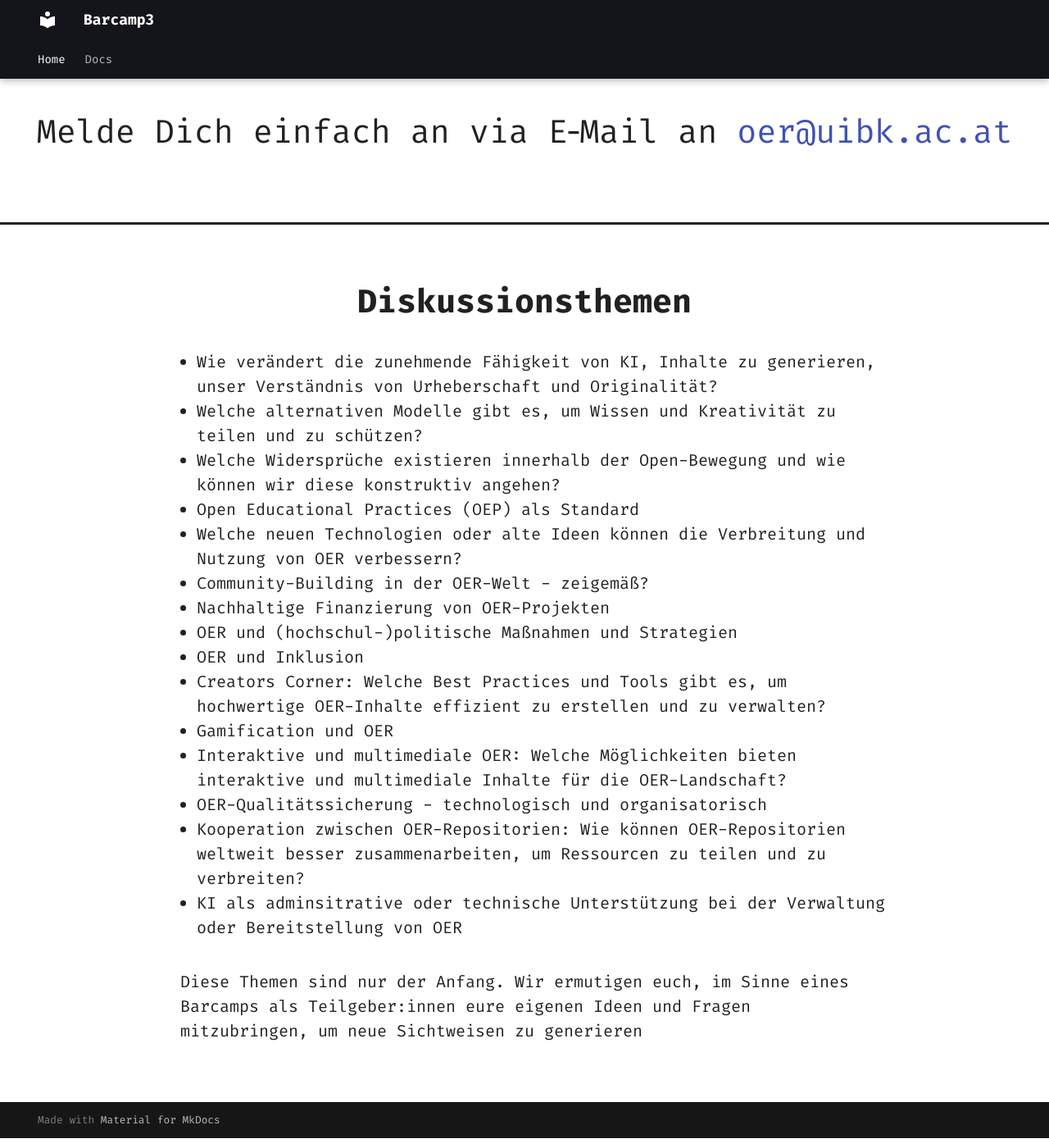
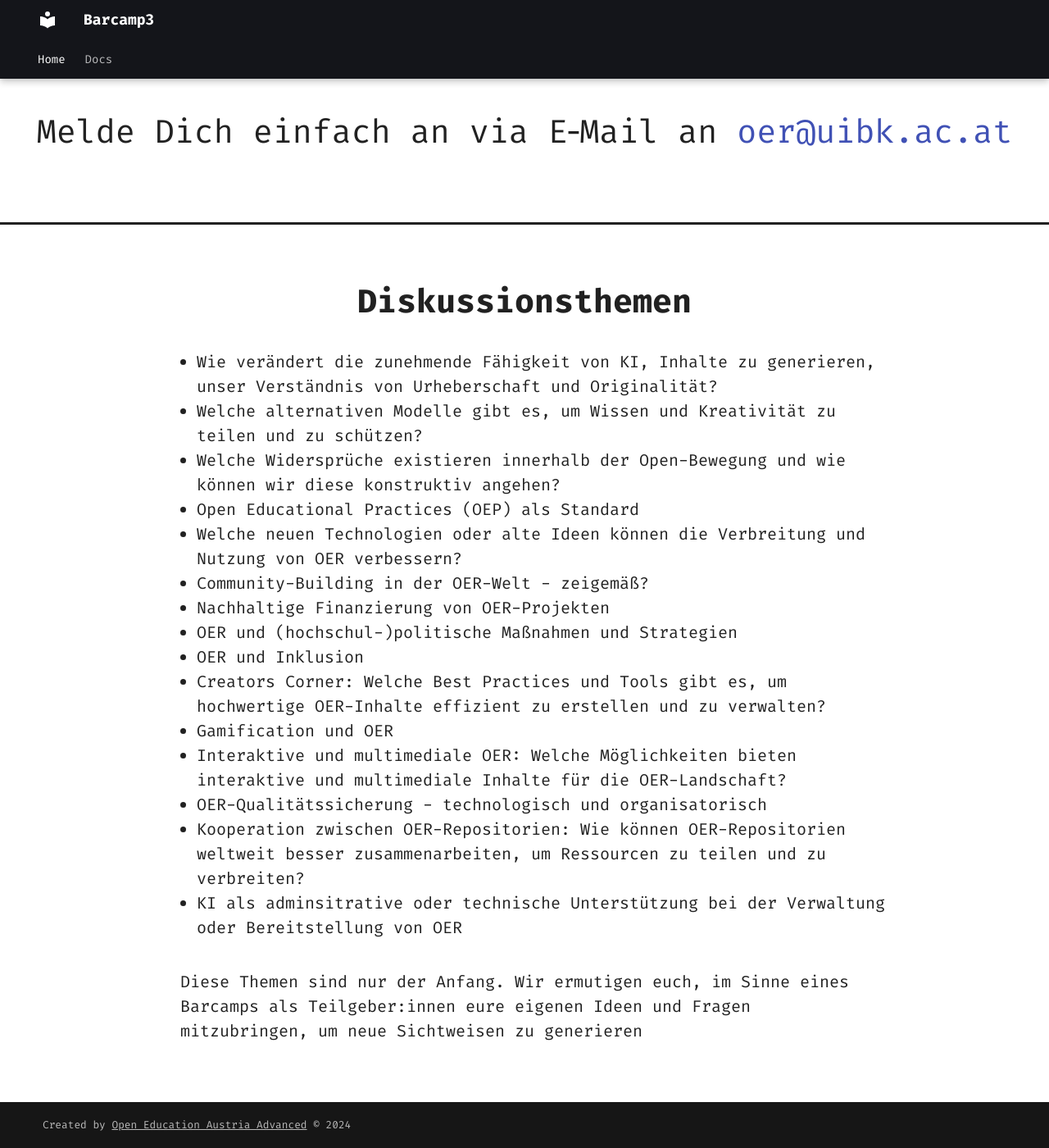
Before and after one commit to oerBASE/Barcamp3, an MkDocs documentation site: the page built from docs/index.md, in a window 1280 px wide and 1400 px high, scrolled down 146 px. Shown: the whole window at 82% size. Built offline with MkDocs 1.6.1 and Material for MkDocs 9.7.7, drawn with Linux system fonts in a browser that asks for light colours; plug-ins that fetch from the network failed and are left out.

Commit message:
Style footer

```diff
--- a/docs/assets/css/global.css
+++ b/docs/assets/css/global.css
@@ -2,3 +2,7 @@
 .md-container:has(section) a {
   color: var(--md-typeset-a-color);
 }
+
+.md-container:has(section) a:hover {
+  text-decoration: underline;
+}
--- a/docs/assets/css/tweaks.css
+++ b/docs/assets/css/tweaks.css
@@ -7,3 +7,13 @@ article p {
 article:last-child {
   padding-bottom: 4rem;
 }
+
+/* underline footer link to Open Education Austria */
+.md-copyright a {
+  text-decoration: underline;
+}
+
+/* add more padding to footer */
+.md-footer-meta__inner {
+  padding: 0.5rem;
+}
--- /dev/null
+++ b/overrides/partials/copyright.html
@@ -0,0 +1,5 @@
+<div class="md-copyright">
+  <div class="md-copyright__highlight">
+    Created by <a href="https://www.openeducation.at/">Open Education Austria Advanced</a> © 2024
+  </div>
+</div>
```
